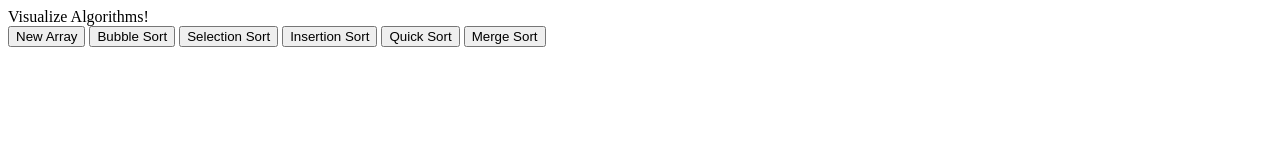
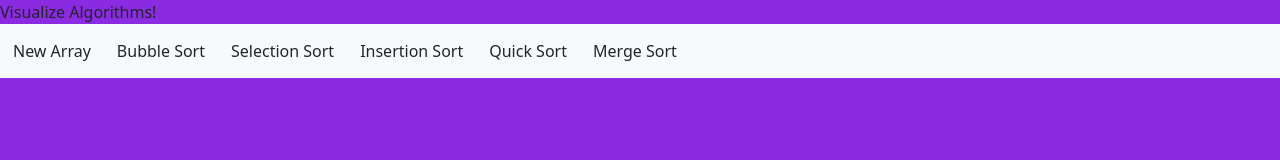
Before and after one commit to oadeliyi1/Sorting-Visualizer, a plain HTML site: page index.html in a window 1280 px wide. Drawn offline with nearby package versions, Linux system fonts and the light colour scheme.

Commit message:
Bootstrap Add-ons

```diff
--- a/index.html
+++ b/index.html
@@ -1,18 +1,26 @@
 <!DOCTYPE html>
 <html lang="en">
 <head>
+  <!-- Bootstrap Boilerplate -->
+  <link href="https://cdn.jsdelivr.net/npm/bootstrap@5.0.1/dist/css/bootstrap.min.css" rel="stylesheet" integrity="sha384-+0n0xVW2eSR5OomGNYDnhzAbDsOXxcvSN1TPprVMTNDbiYZCxYbOOl7+AMvyTG2x" crossorigin="anonymous">
+
+  <meta name="viewport" content="width=device-width, initial-scale=1">
+
+  <script src="https://cdn.jsdelivr.net/npm/bootstrap@5.0.1/dist/js/bootstrap.bundle.min.js" integrity="sha384-gtEjrD/SeCtmISkJkNUaaKMoLD0//ElJ19smozuHV6z3Iehds+3Ulb9Bn9Plx0x4" crossorigin="anonymous"></script>
+
+  <link href="sorting.css" rel="stylesheet">
 
   <title>Document</title>
 </head>
 <body>
   <head> Visualize Algorithms!</head>
-  <div id="main-buttons">
-  <button id="new-array-btn" class="new-array sort"  >New Array</button>
-  <button id="bubble-sort-btn" class= "sort" >Bubble Sort</button>
-  <button id="selection-sort-btn" class = "sort">Selection Sort</button>
-  <button  id="insertion-sort-btn" class = "sort">Insertion Sort</button>
-  <button id="quick-sort-btn" class = "sort">Quick Sort</button>
-  <button id="merge-sort-btn" class = "sort">Merge Sort</button>
-</div>
+  <nav id="main-buttons" class="navbar bg-light navbar-light navbar-expand-lg">
+      <button type="button" id="new-array" class="new-array btn sort"  >New Array</button>
+      <button type="button" id="bubble-sort" class= "btn bubble sort" >Bubble Sort</button>
+      <button type="button" id="selection-sort" class = "btn selection sort">Selection Sort</button>
+      <button type="button" id="insertion-sort" class = "btn insertion sort">Insertion Sort</button>
+      <button type="button" id="quick-sort" class = "btn quick sort">Quick Sort</button>
+      <button type="button" id="merge-sort" class = "btn merge sort">Merge Sort</button>
+  </nav>
 </body>
 </html>
--- a/sorting.css
+++ b/sorting.css
@@ -0,0 +1,4 @@
+body {
+  background-color: blueviolet;
+
+}
```
